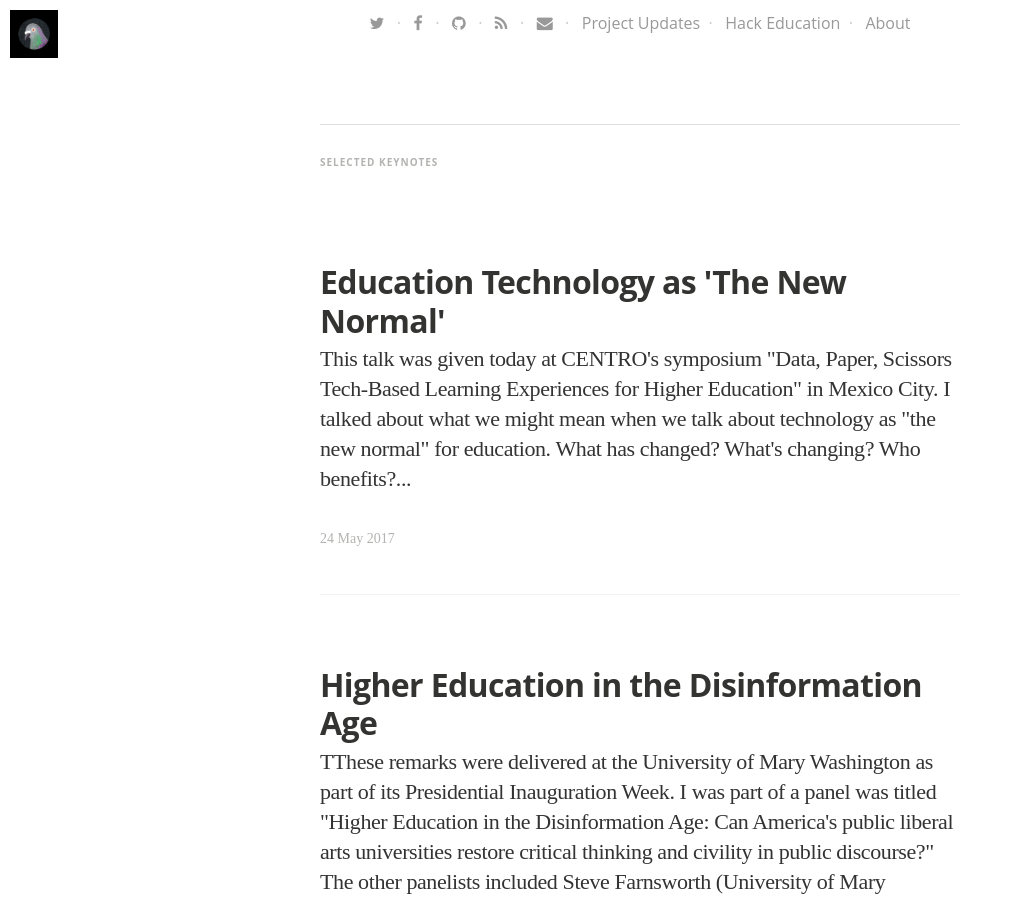
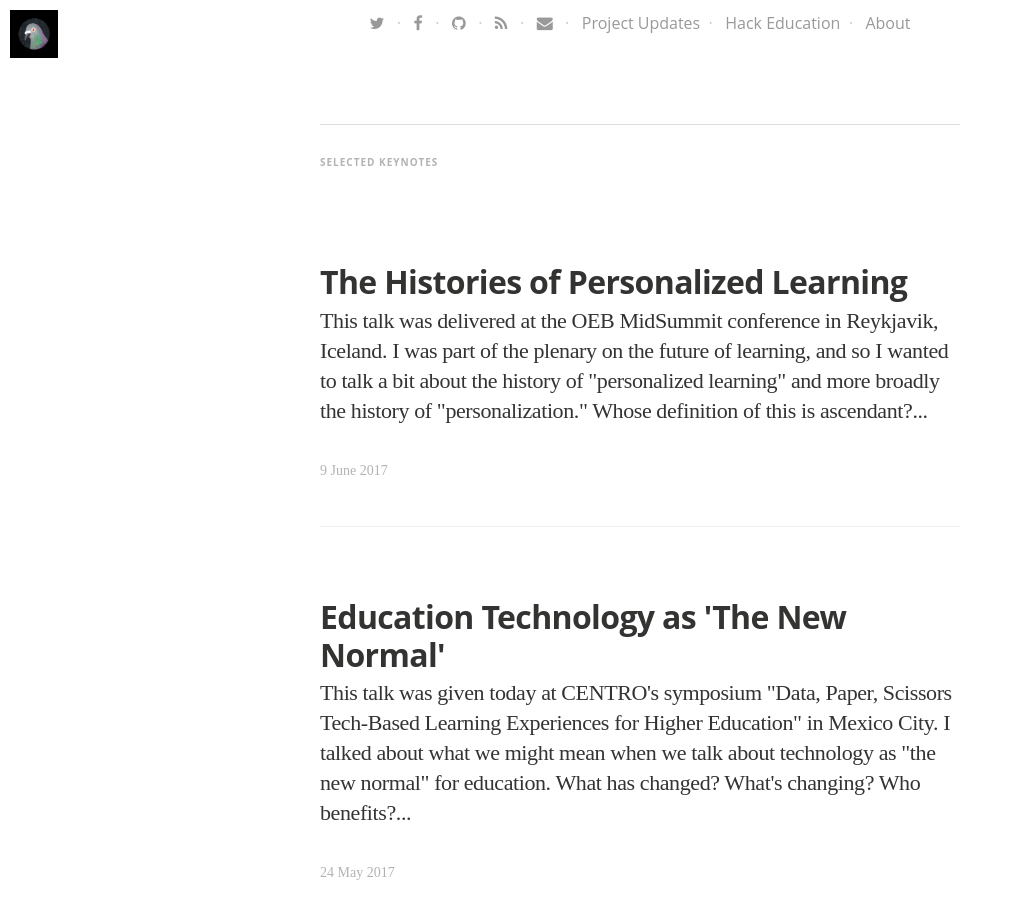
Before and after one commit to HackEducation/Speaking, a Jekyll site: the page built from index.html, in a window 1280 px wide and 900 px high, scrolled down 677 px. Shown: the whole window, without its empty margins (0-1013 px from the left). Built offline with Jekyll 4.4.1, drawn with Linux system fonts in a browser that asks for light colours; nearby versions of some CDN libraries; some web fonts are replaced.

Commit message:
new talk

```diff
--- a/index.html
+++ b/index.html
@@ -5,6 +5,24 @@ layout: default
 
 
 <h5 class="index-headline featured"><span>Selected Keynotes</span></h5>
+
+
+    <div class="container featured">
+
+        <article class="post" itemscope itemtype="http://schema.org/BlogPosting" role="article">
+          <div class="article-item">
+            <header class="post-header">
+              <h2 class="post-title" itemprop="name"><a href="http://hackeducation.com/2017/06/09/personalization" itemprop="url">The Histories of Personalized Learning</a></h2>
+            </header>
+            <section class="post-excerpt" itemprop="description">
+              <p>This talk was delivered at the OEB MidSummit conference in Reykjavik, Iceland. I was part of the plenary on the future of learning, and so I wanted to talk a bit about the history of "personalized learning" and more broadly the history of "personalization." Whose definition of this is ascendant?...</p>
+            </section>
+            <div class="post-meta">
+              <time datetime="9 June 2017">9 June 2017</time>
+  <!--            <span class="post-tags-set">on <span class="post-tag-">, <a href="/tag/"></a></span></span>-->
+            </div>
+          <div>
+        </article>
 
 
     <div class="container featured">
```
